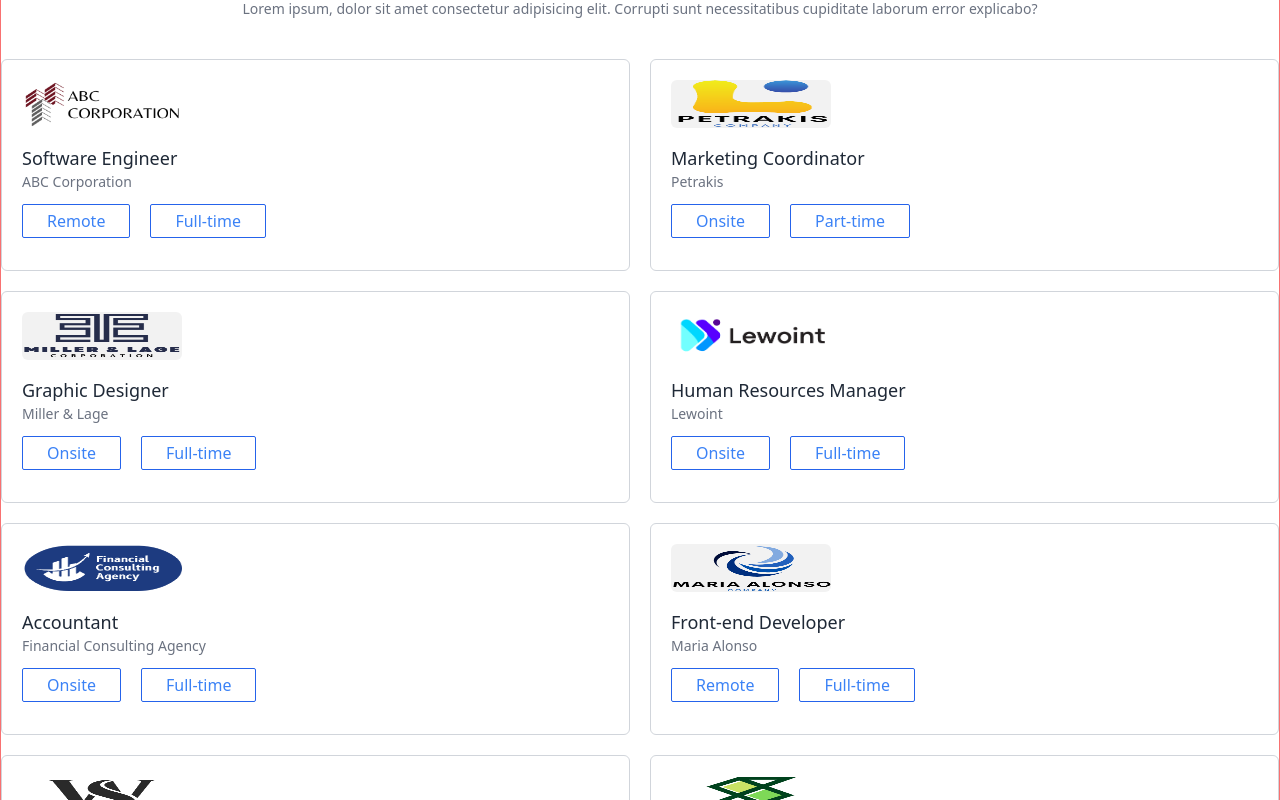
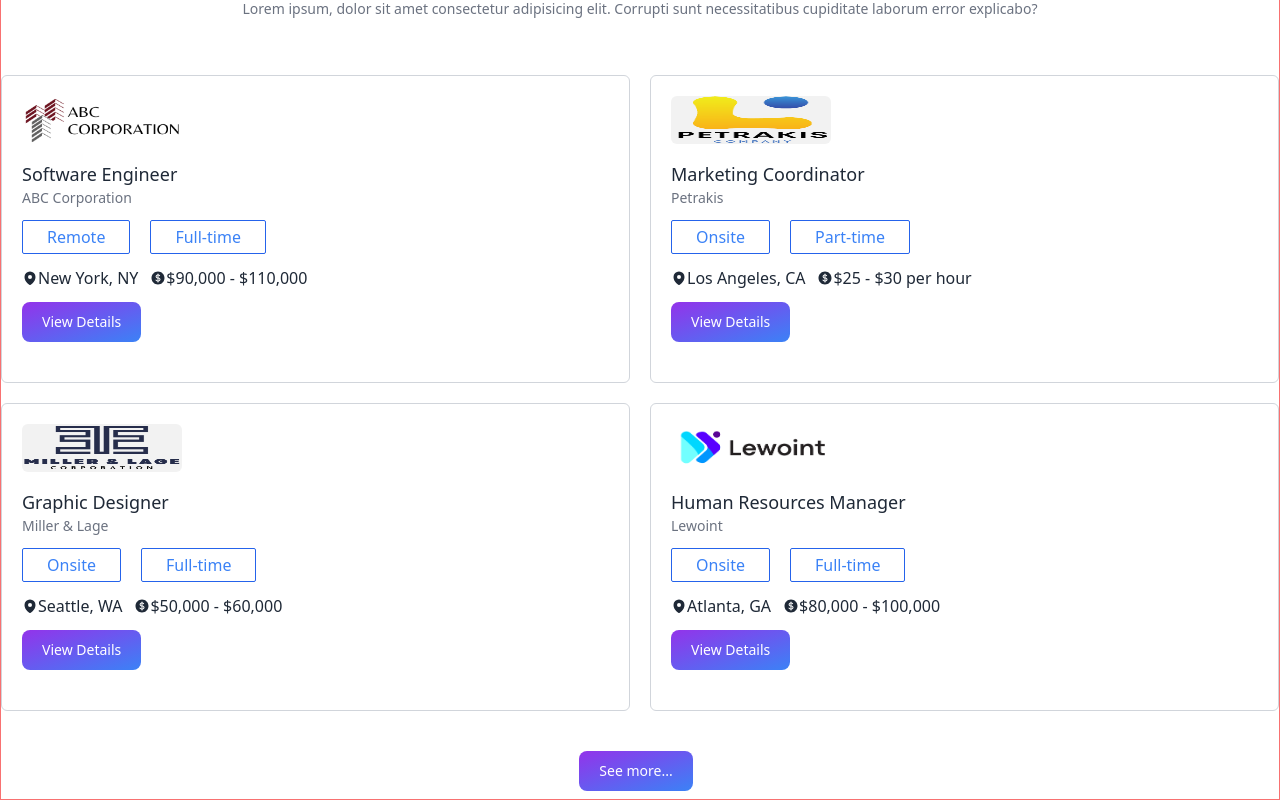
Before and after one commit to hasibimamhridoy/halal-jobs, a React (Vite) app: page / in a window 1280 px wide. Shown: the part 1220-2020 px from the top of the page. Built offline with nearby package versions, Linux system fonts and the light colour scheme.

Commit message:
featured job section done and see more and see lesfunctionality added

```diff
--- a/package.json
+++ b/package.json
@@ -9,6 +9,7 @@
     "preview": "vite preview"
   },
   "dependencies": {
+    "@heroicons/react": "^2.0.17",
     "daisyui": "^2.51.5",
     "react": "^18.2.0",
     "react-dom": "^18.2.0",
--- a/src/components/FeaturedJobs/FeaturedJobs.jsx
+++ b/src/components/FeaturedJobs/FeaturedJobs.jsx
@@ -1,61 +1,134 @@
-import React from "react";
+import React, { useState } from "react";
 import { Link, useParams } from "react-router-dom";
+import { CurrencyDollarIcon, MapPinIcon } from "@heroicons/react/24/solid";
 
 const FeaturedJobs = ({ featuredJobs }) => {
   console.log(featuredJobs);
 
+  const [isShowMore,setIsShowMore] = useState(false)
+  console.log(isShowMore);
+
+  const isShowMoreF = ()=>{
+    setIsShowMore(!isShowMore)
+  }
+
   return (
     <div>
-      {featuredJobs.map((fd) => {
-        return (
-          <div>
-            <div className="job mt-10 mb-10 px-2 lg:px-0 space-y-10">
       <div className="space-y-4">
         <h1 className="my-title">Featured Jobs</h1>
         <h1 className="my-title-desc">
-                  Lorem ipsum, dolor sit amet consectetur adipisicing elit.
-                  Corrupti sunt necessitatibus cupiditate laborum error
-                  explicabo?
+          Lorem ipsum, dolor sit amet consectetur adipisicing elit. Corrupti
+          sunt necessitatibus cupiditate laborum error explicabo?
         </h1>
       </div>
 
-              <div className="cardCategory items-center p-3 lg:p-0 lg:gap-5 gap-3 grid grid-cols-1 lg:grid-cols-2 ">
-                {featuredJobs.map((job, i) => {
+      <div className="cardCategory lg:mt-14 items-center p-3 lg:p-0 lg:gap-5 gap-3 grid grid-cols-1 lg:grid-cols-2 ">
+
+
+
+
+
+
+        {isShowMore ? featuredJobs.map((job, i)=> {
           return (
             <div
               key={i}
               className="my-card rounded-md flex flex-col justify-center space-y-1 px-5 py-5 border border-solid border-gray-300"
             >
               <div className="icon w-fit rounded-lg">
-                        <img className="w-40 h-12 rounded-md" src={job.company_logo} alt="" />
+                <img
+                  className="w-40 h-12 rounded-md"
+                  src={job.company_logo}
+                  alt=""
+                />
               </div>
 
               <div className="py-3">
                 <h1 className="text-lg">{job.job_title}</h1>
-                        <h1 className="text-sm text-gray-500">
-                          {job.company_name}
+                <h1 className="text-sm text-gray-500">{job.company_name}</h1>
+                <div className="full-time flex gap-3 lg:gap-5 mt-3">
+                  <h1 className="border px-6 py-1 rounded-sm text-center border-solid border-blue-600 text-blue-500">
+                    {job.remote_or_onsite}
                   </h1>
-                        <div className="full-time flex gap-3 lg:gap-5 mt-3">
-                        <h1 className="border px-6 py-1 rounded-sm text-center border-solid border-blue-600 text-blue-500">{job.remote_or_onsite}</h1>
-                        <h1 className="border px-6 py-1 rounded-sm text-center border-solid border-blue-600 text-blue-500">{job.fulltime_or_parttime}</h1>
+                  <h1 className="border px-6 py-1 rounded-sm text-center border-solid border-blue-600 text-blue-500">
+                    {job.fulltime_or_parttime}
+                  </h1>
                 </div>
+
+                <div className="location-salary flex items-center gap-3 lg-gap-5 mt-3">
+                  <div className="location flex items-center ">
+                    <MapPinIcon className="w-4 h-4"></MapPinIcon>
+                    <h1>{job.location}</h1>
+                  </div>
+                  <div className="salary flex items-center">
+                    <CurrencyDollarIcon className="w-4 h-4"></CurrencyDollarIcon>
+                    <h1>{job.salary}</h1>
+                  </div>
+                </div>
+
+                <Link to={`/featuredJobs/${job.id}`}>
+                  <button className="my-btn mt-3">View Details</button>
+                </Link>
               </div>
             </div>
           );
-                })}
+        })
+
+        :
+
+        featuredJobs.slice(0,4).map((job,i)=>{
+          return (
+            <div
+              key={i}
+              className="my-card rounded-md flex flex-col justify-center space-y-1 px-5 py-5 border border-solid border-gray-300"
+            >
+              <div className="icon w-fit rounded-lg">
+                <img
+                  className="w-40 h-12 rounded-md"
+                  src={job.company_logo}
+                  alt=""
+                />
+              </div>
+
+              <div className="py-3">
+                <h1 className="text-lg">{job.job_title}</h1>
+                <h1 className="text-sm text-gray-500">{job.company_name}</h1>
+                <div className="full-time flex gap-3 lg:gap-5 mt-3">
+                  <h1 className="border px-6 py-1 rounded-sm text-center border-solid border-blue-600 text-blue-500">
+                    {job.remote_or_onsite}
+                  </h1>
+                  <h1 className="border px-6 py-1 rounded-sm text-center border-solid border-blue-600 text-blue-500">
+                    {job.fulltime_or_parttime}
+                  </h1>
+                </div>
+
+                <div className="location-salary flex items-center gap-3 lg-gap-5 mt-3">
+                  <div className="location flex items-center ">
+                    <MapPinIcon className="w-4 h-4"></MapPinIcon>
+                    <h1>{job.location}</h1>
+                  </div>
+                  <div className="salary flex items-center">
+                    <CurrencyDollarIcon className="w-4 h-4"></CurrencyDollarIcon>
+                    <h1>{job.salary}</h1>
                   </div>
                 </div>
 
+                <Link to={`/featuredJobs/${job.id}`}>
+                  <button className="my-btn mt-3">View Details</button>
+                </Link>
+              </div>
+            </div>
+          );
+        })
 
 
+        }
 
 
-            <Link to={`/featuredJobs/${fd.id}`}>
-              <button className="my-btn">Details</button>
-            </Link>
       </div>
-        );
-      })}
+      <div className="flex justify-center">
+      <button onClick={isShowMoreF} className="my-btn mt-10">{isShowMore ?'See less...':'See more...'}</button>
+      </div>
     </div>
   );
 };
```
Also changed, not shown: 1 other file (tests, documents, lock files or other folders). Lines whose indentation alone changed are shown as unchanged.
